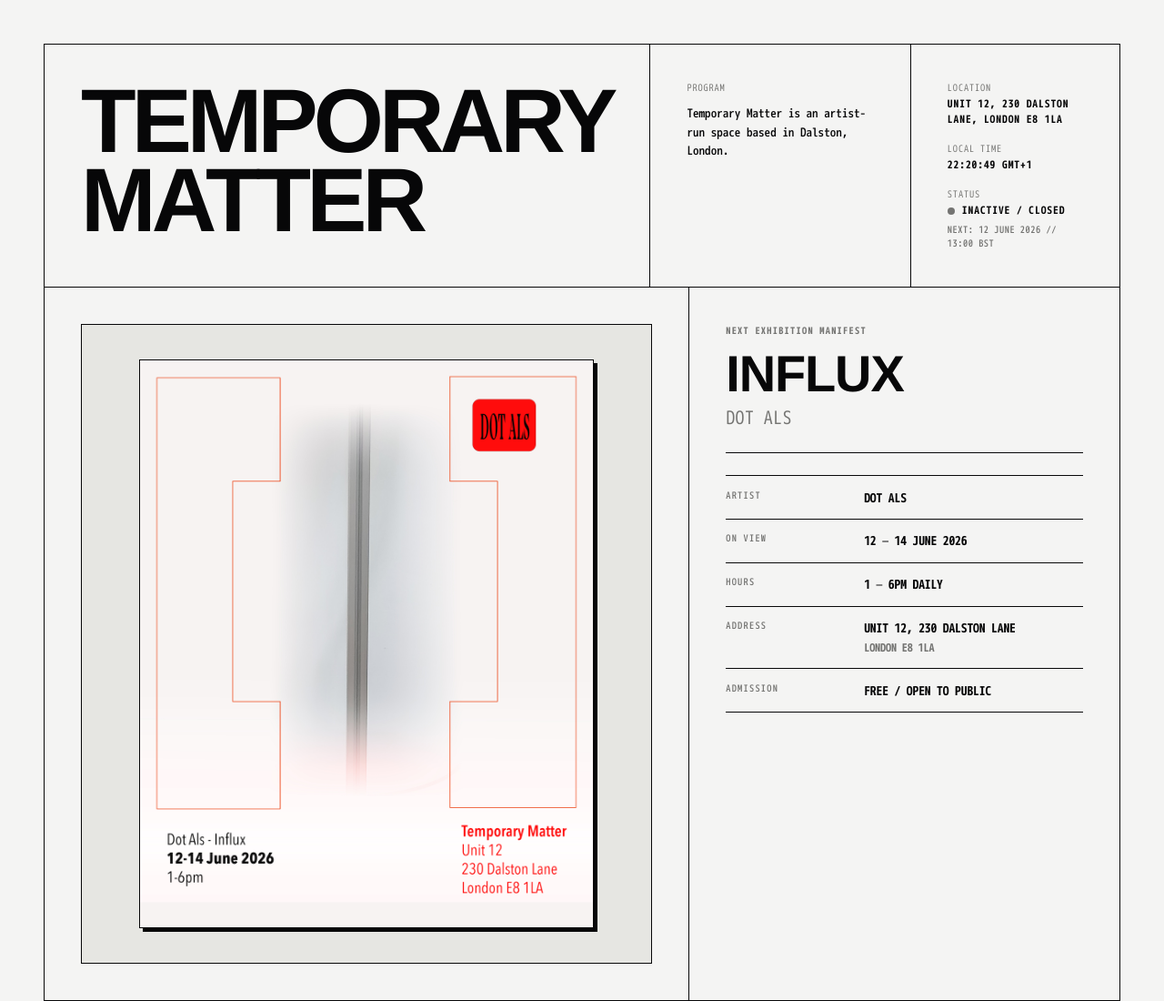
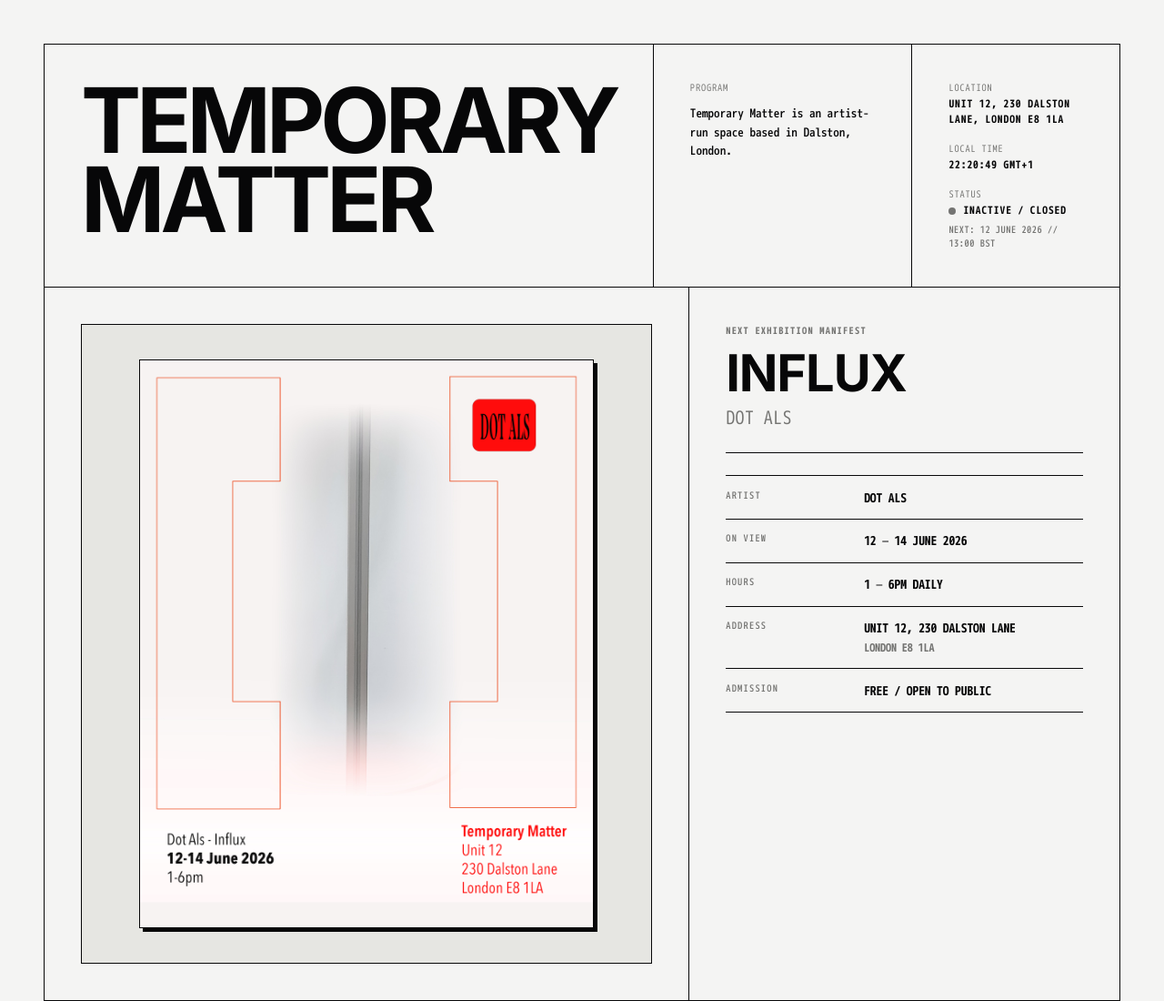
Before and after one commit to xionxion12/tempmatter, a plain HTML site: page index.html in a window 1280 px wide. Shown: the top 1100 px of the page at 91% size. Drawn offline with Linux system fonts and the light colour scheme.

Commit message:
design: change display font to Inter for titles and wordmark

```diff
--- a/index.html
+++ b/index.html
@@ -14,24 +14,7 @@
   <meta name="theme-color" content="#ffffff" />
 
   <style>
-    /* Liberation Sans — Red Hat / Steve Matteson (Ascender), SIL OFL 1.1.
-       Subset to Latin + punctuation/arrows used on this page. */
-    @font-face {
-      font-family: "Liberation Sans";
-      font-weight: 400;
-      font-style: normal;
-      font-display: swap;
-      src: url("fonts/LiberationSans-Regular.woff2") format("woff2"),
-           url("fonts/LiberationSans-Regular.woff") format("woff");
-    }
-    @font-face {
-      font-family: "Liberation Sans";
-      font-weight: 700;
-      font-style: normal;
-      font-display: swap;
-      src: url("fonts/LiberationSans-Bold.woff2") format("woff2"),
-           url("fonts/LiberationSans-Bold.woff") format("woff");
-    }
+    @import url('https://fonts.googleapis.com/css2?family=Inter:wght@400;700;900&display=swap');
 
     /* M+ M Type-1 (M+ 1m) — The M+ FONTS PROJECT, free license (via open-foundry.com).
        Subset to Latin + punctuation/arrows used on this page. */
@@ -68,7 +51,7 @@
       --accent: #ff3b30;
 
       --mono: "MPlus M Type-1", ui-monospace, "SFMono-Regular", Menlo, "Courier New", monospace;
-      --display: "Liberation Sans", Helvetica, Arial, system-ui, sans-serif;
+      --display: "Inter", Helvetica, Arial, system-ui, sans-serif;
     }
 
     * { box-sizing: border-box; }
```
